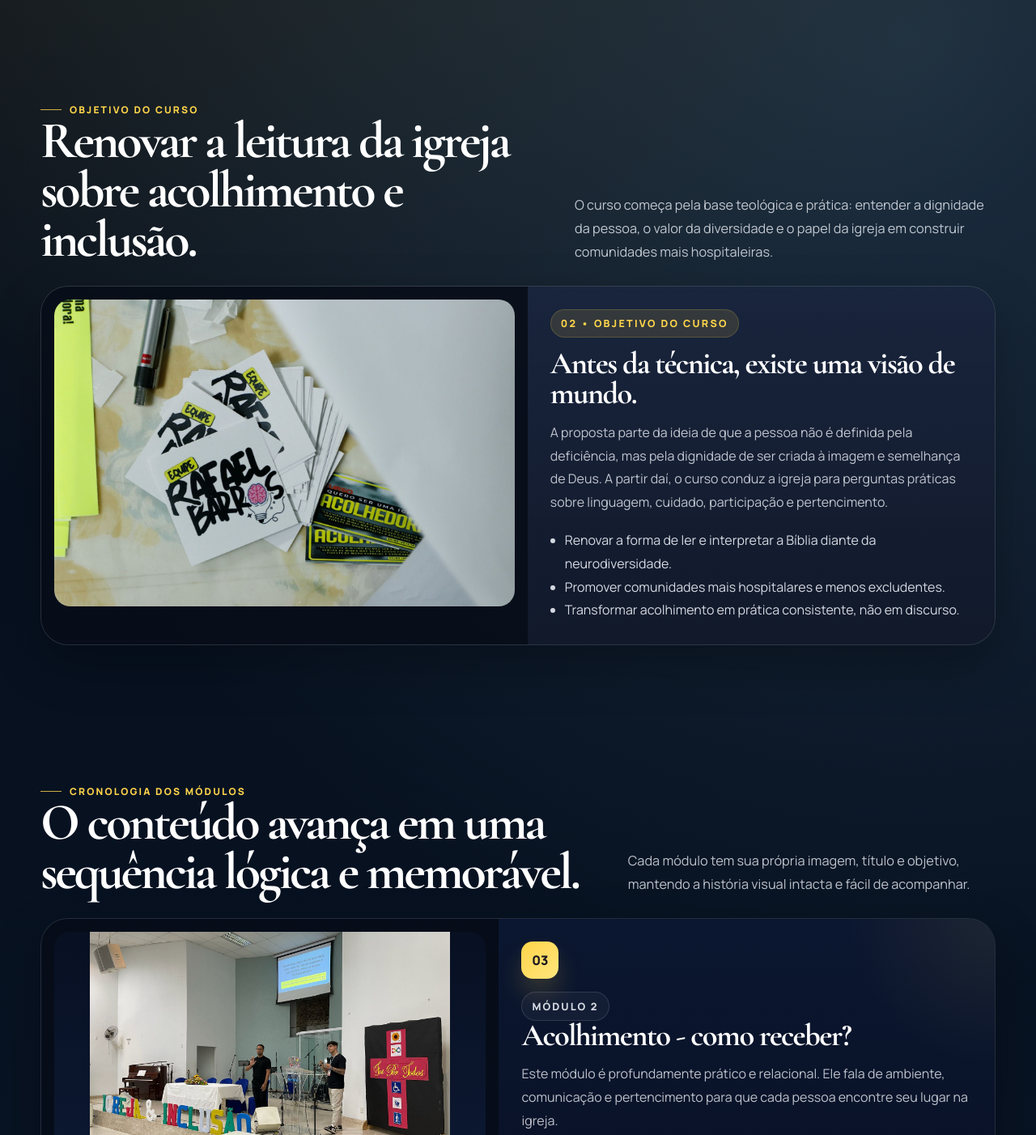
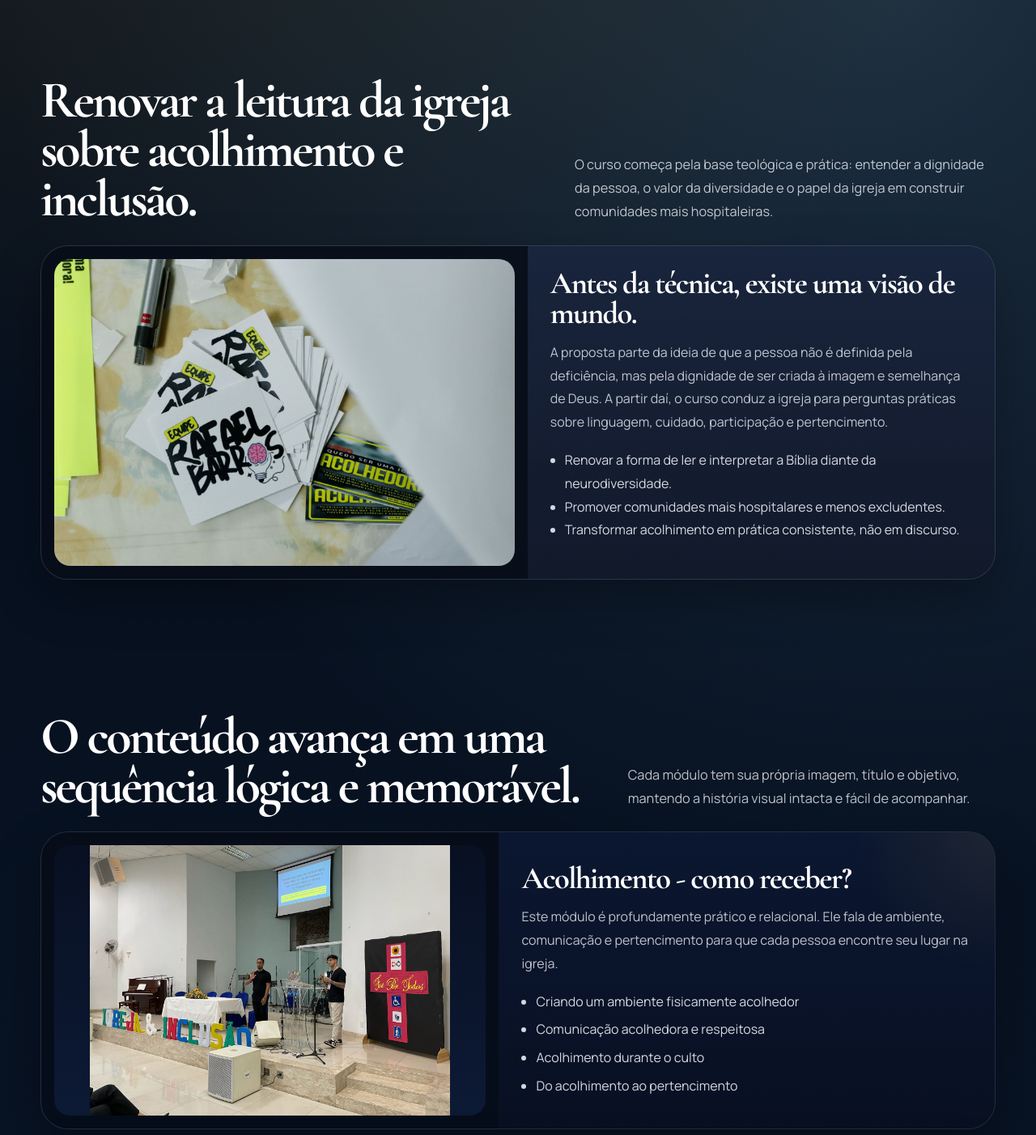
Before and after one commit to armbarros2023/Landing-Page_Rafa, a website: page docs/index.html in a window 1280 px wide. Shown: the part 1062-2464 px from the top of the page at 81% size. Drawn offline with nearby package versions, Linux system fonts and the light colour scheme.

Commit message:
Remove highlighted section labels from landing

```diff
--- a/docs/index.html
+++ b/docs/index.html
@@ -944,7 +944,6 @@
     <section class="hero">
       <div class="container hero-grid">
         <div class="hero-copy">
-          <div class="eyebrow reveal">Curso em sequência cronológica</div>
           <h1 class="reveal delay-1">Imersão Igreja <em>Acolhedora!</em></h1>
           <p class="reveal delay-2">
             Sua igreja quer ser acolhedora na prática? Esta landing organiza a jornada do curso em ordem cronológica, com objetivo, módulos, bastidores e depoimentos para conduzir a pessoa até o próximo passo.
@@ -987,7 +986,6 @@
       <div class="container">
         <div class="section-header">
           <div>
-            <div class="eyebrow reveal">Objetivo do curso</div>
             <h2 class="section-title reveal delay-1">Renovar a leitura da igreja sobre acolhimento e inclusão.</h2>
           </div>
           <p class="section-lead reveal delay-2">
@@ -1000,7 +998,6 @@
             <img src="/Fotos Landing Page Rafa/59362a00-f3e2-409c-8eb1-0775ed16be13.jpeg" alt="Slide de objetivo do curso sobre igreja acolhedora, teologia e neurodiversidade" loading="lazy">
           </div>
           <div class="objective-copy">
-            <div class="step-chip">02 • Objetivo do curso</div>
             <h3>Antes da técnica, existe uma visão de mundo.</h3>
             <p>
               A proposta parte da ideia de que a pessoa não é definida pela deficiência, mas pela dignidade de ser criada à imagem e semelhança de Deus.
@@ -1020,7 +1017,6 @@
       <div class="container">
         <div class="section-header">
           <div>
-            <div class="eyebrow reveal">Cronologia dos módulos</div>
             <h2 class="section-title reveal delay-1">O conteúdo avança em uma sequência lógica e memorável.</h2>
           </div>
           <p class="section-lead reveal delay-2">
@@ -1036,7 +1032,6 @@
       <div class="container">
         <div class="section-header">
           <div>
-            <div class="eyebrow reveal">Bastidores</div>
             <h2 class="section-title reveal delay-1">Imagens de palco, atenção e comunidade em movimento.</h2>
           </div>
           <p class="section-lead reveal delay-2">
@@ -1052,7 +1047,6 @@
       <div class="container">
         <div class="section-header">
           <div>
-            <div class="eyebrow reveal">Prova social</div>
             <h2 class="section-title reveal delay-1">Depoimentos reais para reforçar confiança.</h2>
           </div>
           <p class="section-lead reveal delay-2">
@@ -1068,7 +1062,6 @@
       <div class="container">
         <div class="cta-card reveal">
           <div class="cta-copy">
-            <div class="eyebrow">Próximo passo</div>
             <h3>Finalize sua inscrição na imersão com tranquilidade.</h3>
             <p>
               Você entra em uma experiência pensada para acolher com profundidade, orientar com clareza e ajudar sua igreja a transformar intenção em prática.
@@ -1226,8 +1219,6 @@
                 <img src="${asset(item.image)}" alt="${item.title}" loading="lazy">
               </div>
               <div class="story-copy">
-                <div class="story-num">${item.step}</div>
-                <div class="story-tag">${item.tag}</div>
                 <h3>${item.title}</h3>
                 <p>${item.copy}</p>
                 ${item.bullets ? `<ul>${item.bullets.map((bullet) => `<li>${bullet}</li>`).join("")}</ul>` : ""}
@@ -1244,7 +1235,6 @@
             <article class="photo-card reveal">
               <img src="${asset(item.image)}" alt="${item.title}" loading="lazy">
               <div class="photo-copy">
-                <div class="photo-index">${item.step}</div>
                 <h3>${item.title}</h3>
                 <p>${item.copy}</p>
               </div>
```
Also changed, not shown: index.html (+0 -10 lines).
